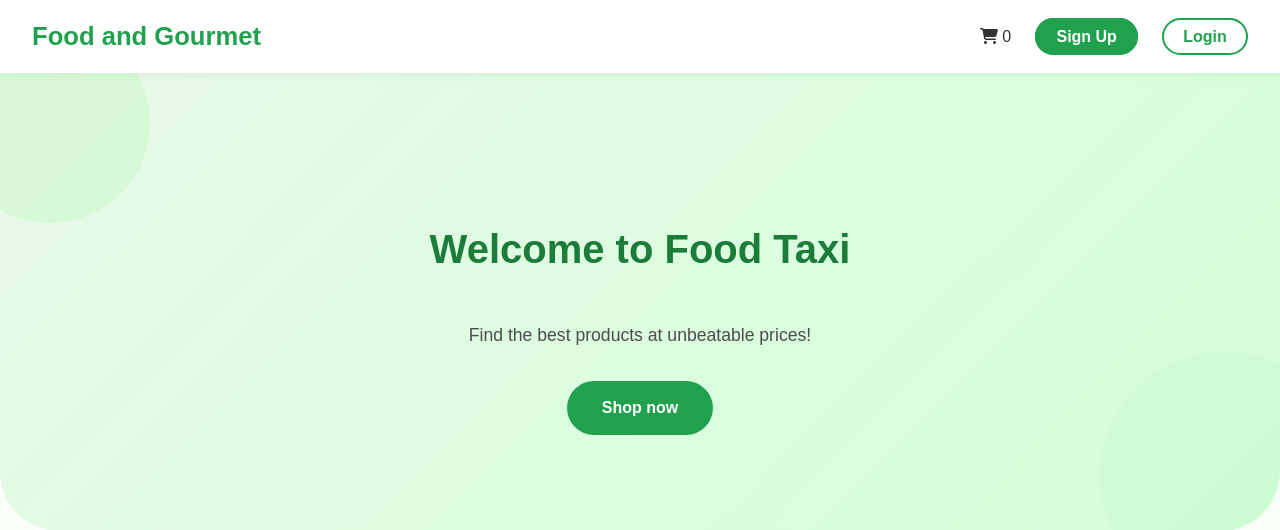
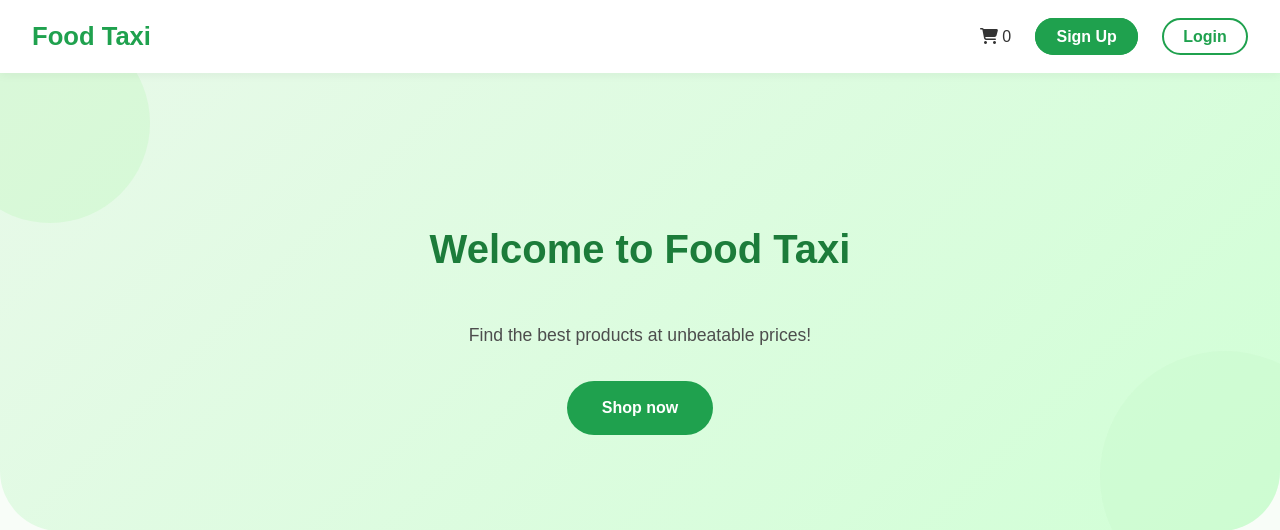
Before and after one commit to vex-blxo/project-0.2, a Flask app: page / in a window 1280 px wide. Shown: the top 530 px of the page. Run offline with Flask 3, Linux system fonts and the light colour scheme.

Commit message:
Update nav.html

```diff
--- a/project-0.2-updated/Food E-commerce/templates/nav.html
+++ b/project-0.2-updated/Food E-commerce/templates/nav.html
@@ -8,7 +8,7 @@
       rel="stylesheet"
       href="https://cdnjs.cloudflare.com/ajax/libs/font-awesome/6.4.0/css/all.min.css"
     />
-    <title>{% block title %}Food and Gourmet{% endblock %}</title>
+    <title>{% block title %}Food Taxi{% endblock %}</title>
     <link
       rel="stylesheet"
       href="{{ url_for('static', filename='css/style.css') }}"
@@ -31,7 +31,7 @@
   <body>
     <header>
       <nav>
-        <a href="{{ url_for('reload') }}" class="title-btn">Food and Gourmet</a>
+        <a href="{{ url_for('reload') }}" class="title-btn">Food Taxi</a>
         <ul>
           <li class="cart-link">
             <a href="{{ url_for('cart') }}" class="cartbutton">
```
